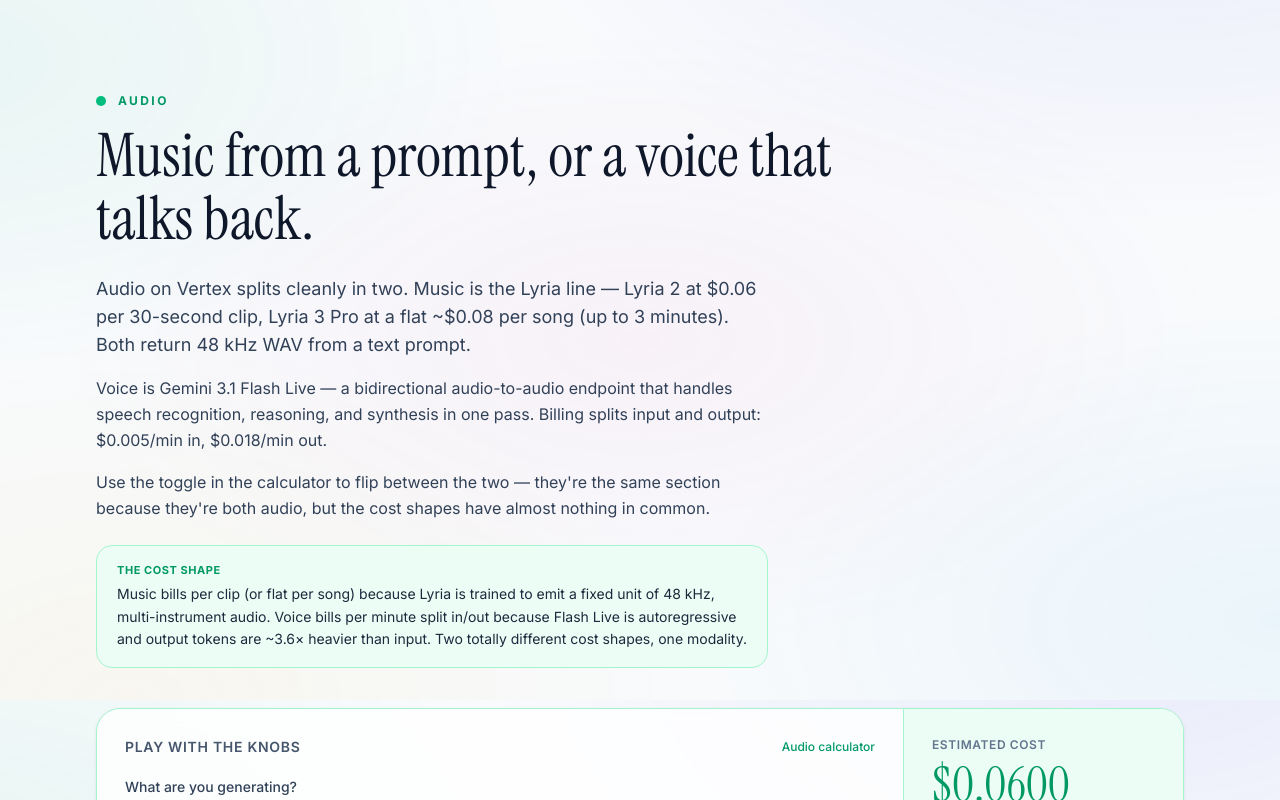
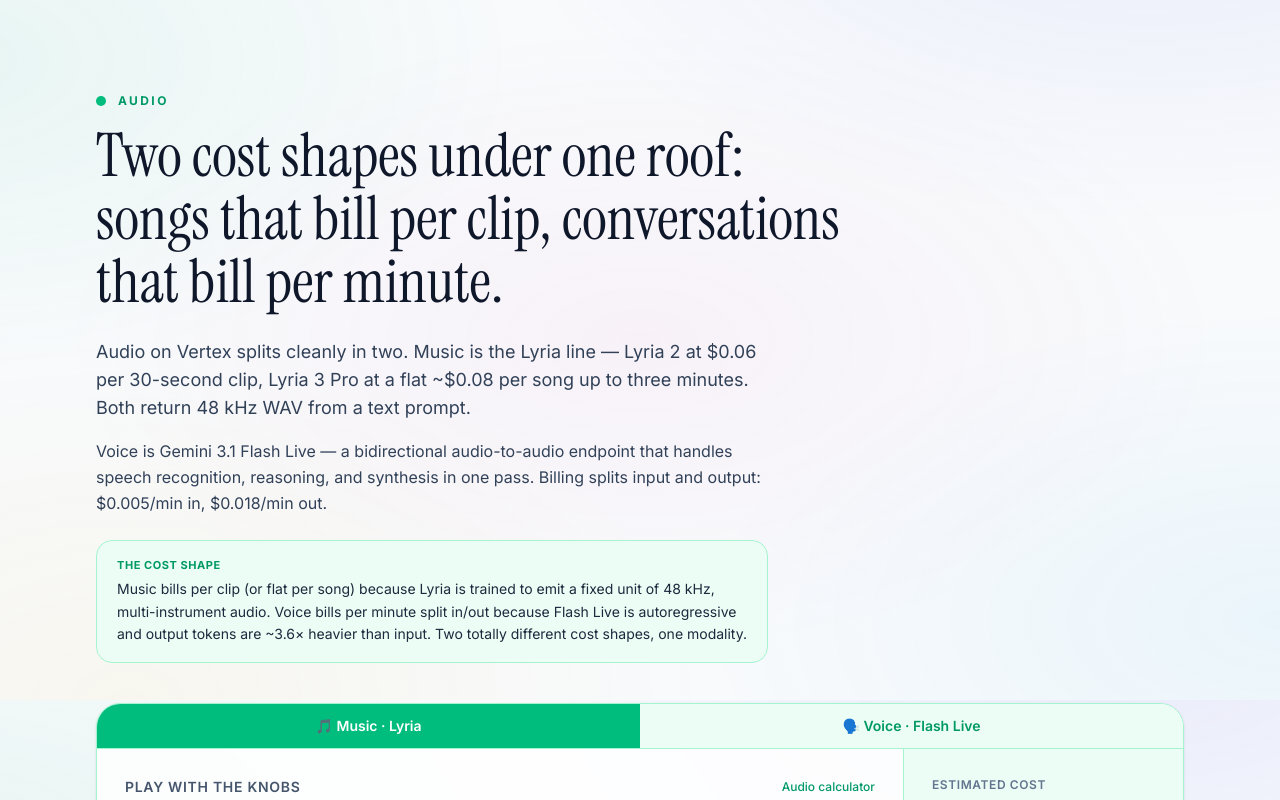
Before and after one commit to ummerr/inference, a React (Vite) app: page / in a window 1280 px wide. Shown: the part 5700-6500 px from the top of the page. Built offline with nearby package versions, Linux system fonts and the light colour scheme.

Commit message:
Polish audio section: prominent mode tab, tighter primer, grouped scenarios
Co-Authored-By: Claude Opus 4.6 <noreply@anthropic.com>

```diff
--- a/src/components/Calculator.tsx
+++ b/src/components/Calculator.tsx
@@ -18,6 +18,33 @@ export function Calculator({
 
   return (
     <div className={`rounded-3xl border ${modality.accent.border} bg-white/80 backdrop-blur shadow-sm overflow-hidden`}>
+      {modality.fields
+        .filter((f): f is typeof f & { type: 'select' } => f.type === 'select' && (f as { prominent?: boolean }).prominent === true)
+        .map(f => {
+          const current = String(inputs[f.id])
+          return (
+            <div key={f.id} className={`flex border-b ${modality.accent.border} ${modality.accent.bgSoft}`}>
+              {f.options.map(opt => {
+                const isActive = current === opt.value
+                return (
+                  <button
+                    key={opt.value}
+                    type="button"
+                    onClick={() => set(f.id, opt.value)}
+                    className={[
+                      'flex-1 px-4 py-3 text-sm font-semibold transition-colors',
+                      isActive
+                        ? `${modality.accent.bg} text-white`
+                        : `${modality.accent.text} hover:bg-white/60`,
+                    ].join(' ')}
+                  >
+                    {opt.label}
+                  </button>
+                )
+              })}
+            </div>
+          )
+        })}
       <div className="grid md:grid-cols-[1fr_auto]">
         <div className="p-5 sm:p-7 space-y-5">
           <div className="flex items-center justify-between">
@@ -25,6 +52,7 @@ export function Calculator({
             <span className={`text-xs font-medium ${modality.accent.text}`}>{modality.label} calculator</span>
           </div>
           {modality.fields
+            .filter(f => !(f.type === 'select' && (f as { prominent?: boolean }).prominent))
             .filter(f => !f.visibleWhen || f.visibleWhen(inputs))
             .map(f => (
               <FieldControl key={f.id} field={f} value={inputs[f.id]} onChange={v => set(f.id, v)} accent={modality.accent} />
--- a/src/modalities.ts
+++ b/src/modalities.ts
@@ -35,6 +35,9 @@ export interface SelectField {
   default: string
   options: { value: string; label: string; hint?: string }[]
   visibleWhen?: (inputs: Inputs) => boolean
+  // When true, render as a full-width tab header above the rest of the
+  // fields instead of as an inline pill row. Used for mode switches.
+  prominent?: boolean
 }
 export type Field = SliderField | ToggleField | SelectField
 
@@ -445,11 +448,10 @@ const audio: Modality = {
     to: 'to-teal-500',
     hex: '#10b981',
   },
-  tagline: 'Music from a prompt, or a voice that talks back.',
+  tagline: 'Two cost shapes under one roof: songs that bill per clip, conversations that bill per minute.',
   primer: [
-    'Audio on Vertex splits cleanly in two. Music is the Lyria line — Lyria 2 at $0.06 per 30-second clip, Lyria 3 Pro at a flat ~$0.08 per song (up to 3 minutes). Both return 48 kHz WAV from a text prompt.',
+    'Audio on Vertex splits cleanly in two. Music is the Lyria line — Lyria 2 at $0.06 per 30-second clip, Lyria 3 Pro at a flat ~$0.08 per song up to three minutes. Both return 48 kHz WAV from a text prompt.',
     'Voice is Gemini 3.1 Flash Live — a bidirectional audio-to-audio endpoint that handles speech recognition, reasoning, and synthesis in one pass. Billing splits input and output: $0.005/min in, $0.018/min out.',
-    'Use the toggle in the calculator to flip between the two — they\'re the same section because they\'re both audio, but the cost shapes have almost nothing in common.',
   ],
   whyExpensive: 'Music bills per clip (or flat per song) because Lyria is trained to emit a fixed unit of 48 kHz, multi-instrument audio. Voice bills per minute split in/out because Flash Live is autoregressive and output tokens are ~3.6× heavier than input. Two totally different cost shapes, one modality.',
   formula: [
@@ -462,7 +464,8 @@ const audio: Modality = {
     'dollars = input_min × $0.005 + output_min × $0.018',
   ].join('\n'),
   fields: [
-    { id: 'kind', type: 'select', label: 'What are you generating?', default: 'music',
+    { id: 'kind', type: 'select', label: 'Mode', default: 'music',
+      prominent: true,
       options: [
         { value: 'music', label: '🎵 Music · Lyria' },
         { value: 'voice', label: '🗣️ Voice · Flash Live' },
@@ -550,6 +553,7 @@ const audio: Modality = {
     }
   },
   scenarios: [
+    // --- Music ---
     {
       icon: '🎺', title: '30s jingle', blurb: 'One Lyria 2 clip',
       cost: '$0.06', footnote: 'exactly one billing unit on Lyria 2',
@@ -570,6 +574,12 @@ const audio: Modality = {
       inputs: { kind: 'music', tier: 'lyria3pro', seconds: 180 },
     },
     {
+      icon: '🛋️', title: '1hr background bed', blurb: 'Lyria 2 continuous',
+      cost: '$7.20', footnote: '120 × 30s clips at $0.06 — crossfaded to loop seamlessly',
+      inputs: { kind: 'music', tier: 'lyria2', seconds: 3600 },
+    },
+    // --- Voice ---
+    {
       icon: '☎️', title: '10-min support call', blurb: 'Flash Live · balanced turns',
       cost: '$0.12', footnote: '5 min in @ $0.005 + 5 min out @ $0.018',
       inputs: { kind: 'voice', minutes: 10, outputShare: 50 },
@@ -588,11 +598,6 @@ const audio: Modality = {
       icon: '📞', title: '100k × 5-min calls', blurb: 'Call-center scale',
       cost: '~$5,750', footnote: '100k × $0.0575/call (50/50 split) — before grounding, tools, or STT fallbacks',
       inputs: { kind: 'voice', minutes: 5, outputShare: 50 },
-    },
-    {
-      icon: '🛋️', title: '1hr background bed', blurb: 'Lyria 2 continuous',
-      cost: '$7.20', footnote: '120 × 30s clips at $0.06 — crossfaded to loop seamlessly',
-      inputs: { kind: 'music', tier: 'lyria2', seconds: 3600 },
     },
   ],
   deepDive: [
```
